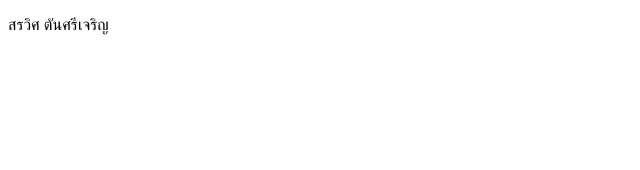
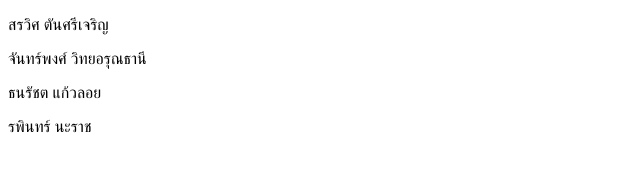
Before and after one commit to sorawit6609650673/workshopmerge, a plain HTML site: page Home.html in a window 1280 px wide. Shown: the whole page, without its empty margins (0-640 px from the left). Drawn offline with Linux system fonts and the light colour scheme.

Commit message:
Merge Change

```diff
--- a/Home.html
+++ b/Home.html
@@ -7,6 +7,9 @@
 <body>
     <div>
         <p>สรวิศ ตันศรีเจริญ</p>
+        <p>จันทร์พงศ์ วิทยอรุณธานี</p>
+        <p>ธนรัชต แก้วลอย</p>
+        <p>รพินทร์ นะราช</p>
     </div>
 </body>
 
```
